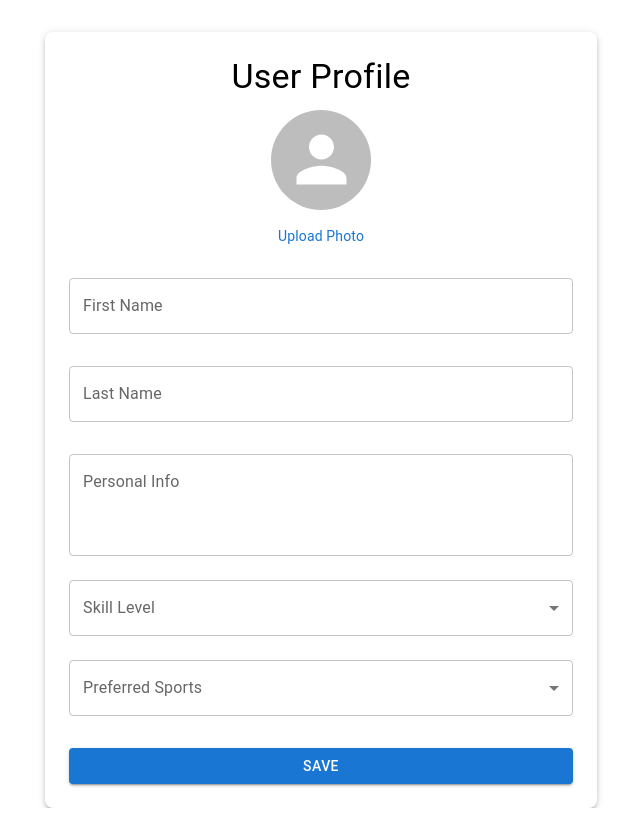
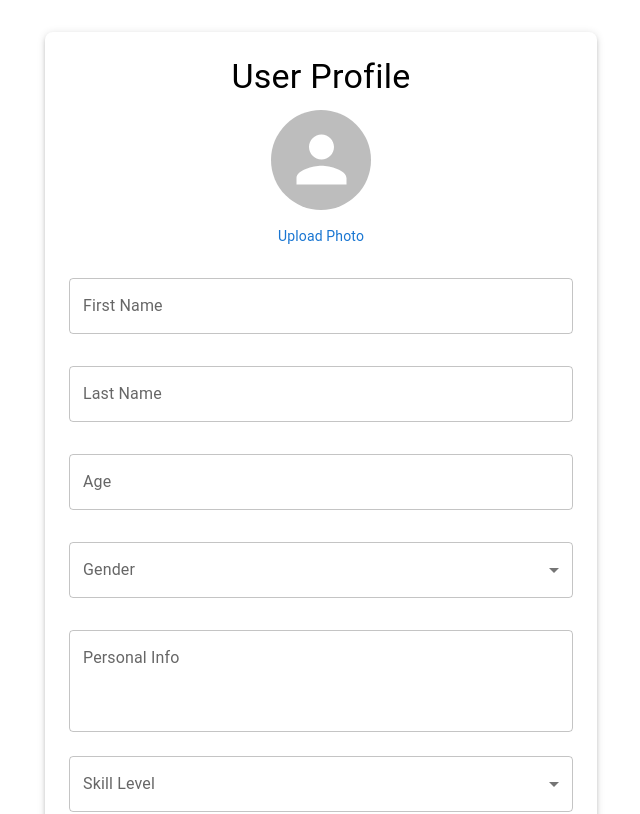
Before and after one commit to Gianpierr/PickUp, a React (Create React App) app in the folder pickup_frontend/: page /profile in a window 1280 px wide. Shown: the top 814 px of the page, without its empty margins (319-959 px from the left). Built offline with nearby package versions, Linux system fonts and the light colour scheme.

Commit message:
added Age and Gender fields to user profile

```diff
--- a/pickup_frontend/src/pages/userProfile.jsx
+++ b/pickup_frontend/src/pages/userProfile.jsx
@@ -15,11 +15,13 @@ function UserProfile() {
     const [firstName, setFirstName] = React.useState('');
     const [lastName, setLastName] = React.useState('');
     const [personalInfo, setPersonalInfo] = React.useState('');
-
-  const [skill, setSkill] = React.useState('');
-  const [sports, setSports] = React.useState([]);
-  const [photo, setPhoto] = React.useState(null);
-  const [sportsOpen, setSportsOpen] = React.useState(false);
+    const [age, setAge] = React.useState('');
+    const [ageError, setAgeError] = React.useState('');
+    const [gender, setGender] = React.useState('');
+    const [skill, setSkill] = React.useState('');
+    const [sports, setSports] = React.useState([]);
+    const [photo, setPhoto] = React.useState(null);
+    const [sportsOpen, setSportsOpen] = React.useState(false);
 
   const handleSkillChange = (e) => setSkill(e.target.value);
   const handleSportsChange = (e) => setSports(e.target.value);
@@ -28,10 +30,24 @@ function UserProfile() {
       setPhoto(URL.createObjectURL(e.target.files[0]));
     }
   };
+  const handleAgeChange = (e) => {
+    const value = e.target.value;
+    setAge(value);
+    if (value && Number(value) < 16) {
+      setAgeError('Age must be at least 16');
+    } else {
+      setAgeError('');
+    }
+  };
+
  const handleSave = (e) => {
     e.preventDefault();
-    // send the data to  backend o
-    alert('Profile saved!');
+      if (age && Number(age) < 16) {
+        setAgeError('Age must be at least 16');
+        return;
+      }
+      // send the data to backend
+      alert('Profile saved!');
   };
 
   return (
@@ -72,6 +88,32 @@ function UserProfile() {
             value={lastName}
             onChange={e => setLastName(e.target.value)}
           />
+          <TextField
+            fullWidth
+            label="Age"
+            margin="normal"
+            type="number"
+            sx={{ mb: 2 }}
+            value={age}
+            onChange={handleAgeChange}
+            error={!!ageError}
+            helperText={ageError}
+          />
+          <TextField
+            select
+            fullWidth
+            label="Gender"
+            margin="normal"
+            sx={{ mb: 2 }}
+            value={gender}
+            onChange={e => setGender(e.target.value)}
+          >
+            <MenuItem value="">Select</MenuItem>
+            <MenuItem value="male">Male</MenuItem>
+            <MenuItem value="female">Female</MenuItem>
+            <MenuItem value="other">Other</MenuItem>
+            <MenuItem value="prefer_not_to_say">Prefer not to say</MenuItem>
+        </TextField>
         <TextField
             fullWidth
             label="Personal Info"
```
